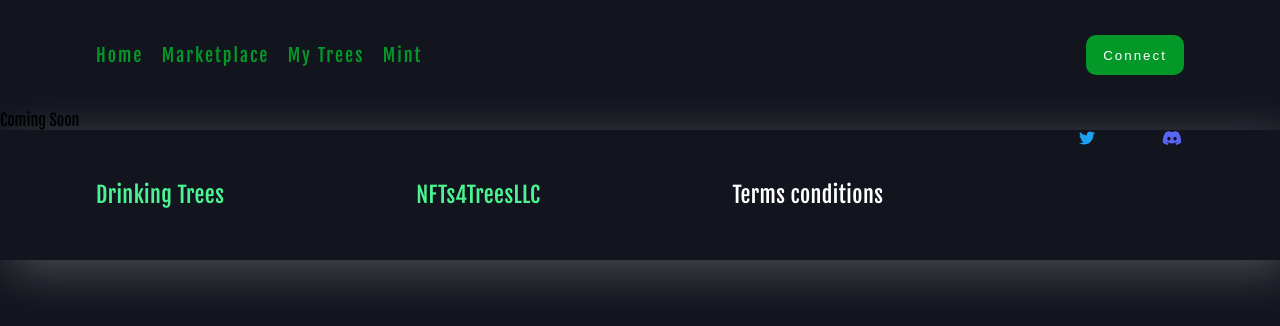
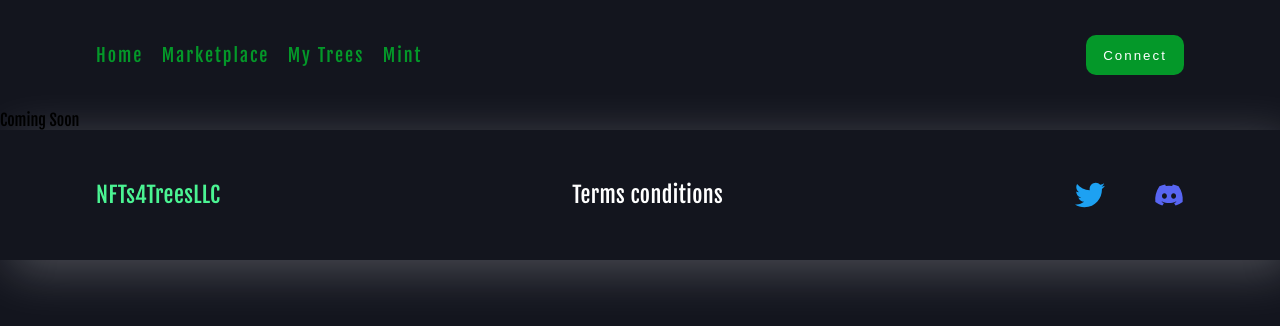
Before and after one commit to web3technologies/drinking_trees_frontend, a Next.js app: page /mint in a window 1280 px wide. Shown: the top 326 px of the page. Built offline with nearby package versions, Linux system fonts and the light colour scheme; no server answers.

Commit message:
update to the footer

```diff
--- a/containers/footer.js
+++ b/containers/footer.js
@@ -6,13 +6,15 @@ import { FontAwesomeIcon } from "@fortawesome/react-fontawesome";
 export default function FooterFrame(){
 
     const tikTokStyle = {
-        width: "22%",
+        width: "30px",
+        height: "30px",
         color: "#1da1f2",
-        cursor: "pointer"
+        cursor: "pointer",
     }
 
     const youtTubeStyle = {
-        width: "22%",
+        width: "30px",
+        height: "30px",
         color: "#5865f2",
         cursor: "pointer"
     }
@@ -20,9 +22,6 @@ export default function FooterFrame(){
     return (
         <Footer>
             <Footer.FooterFrameInner>
-                <Footer.FooterText>
-                    Drinking Trees
-                </Footer.FooterText>
                 <Footer.FooterText>
                     NFTs4TreesLLC
                 </Footer.FooterText>
@@ -39,6 +38,7 @@ export default function FooterFrame(){
                         icon={faDiscord}
                         style={youtTubeStyle}
                         onClick={()=> {safeOpen("https://discord.com/channels/940060662158229505/940060662158229507")}}
+
                     />
                 </Footer.IconFrame>
             </Footer.FooterFrameInner>
--- a/styles/components/footer/styles/footer.js
+++ b/styles/components/footer/styles/footer.js
@@ -36,5 +36,5 @@ export const IconFrame = styled.div`
     width: 10%;
     display: flex;
     justify-content: space-between;
-
+    align-items: center
 `;
```
